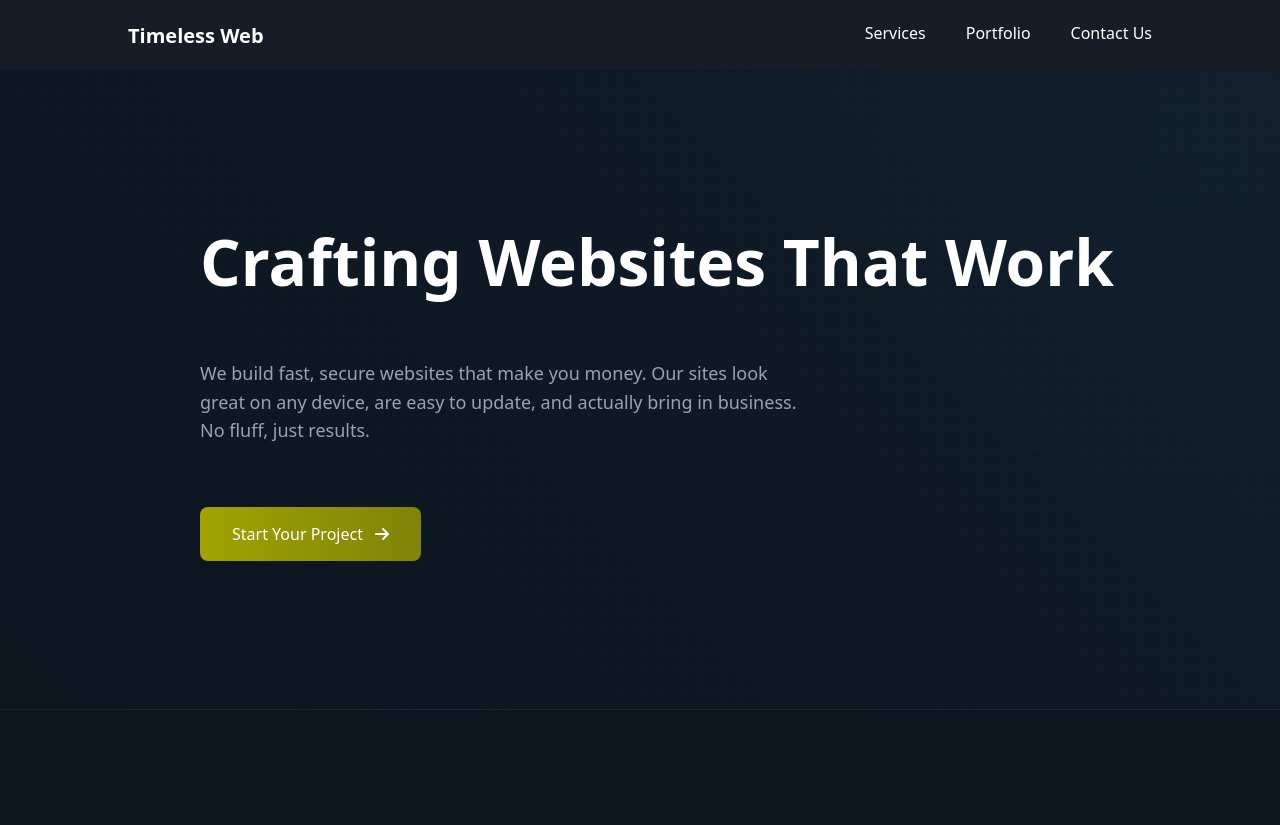
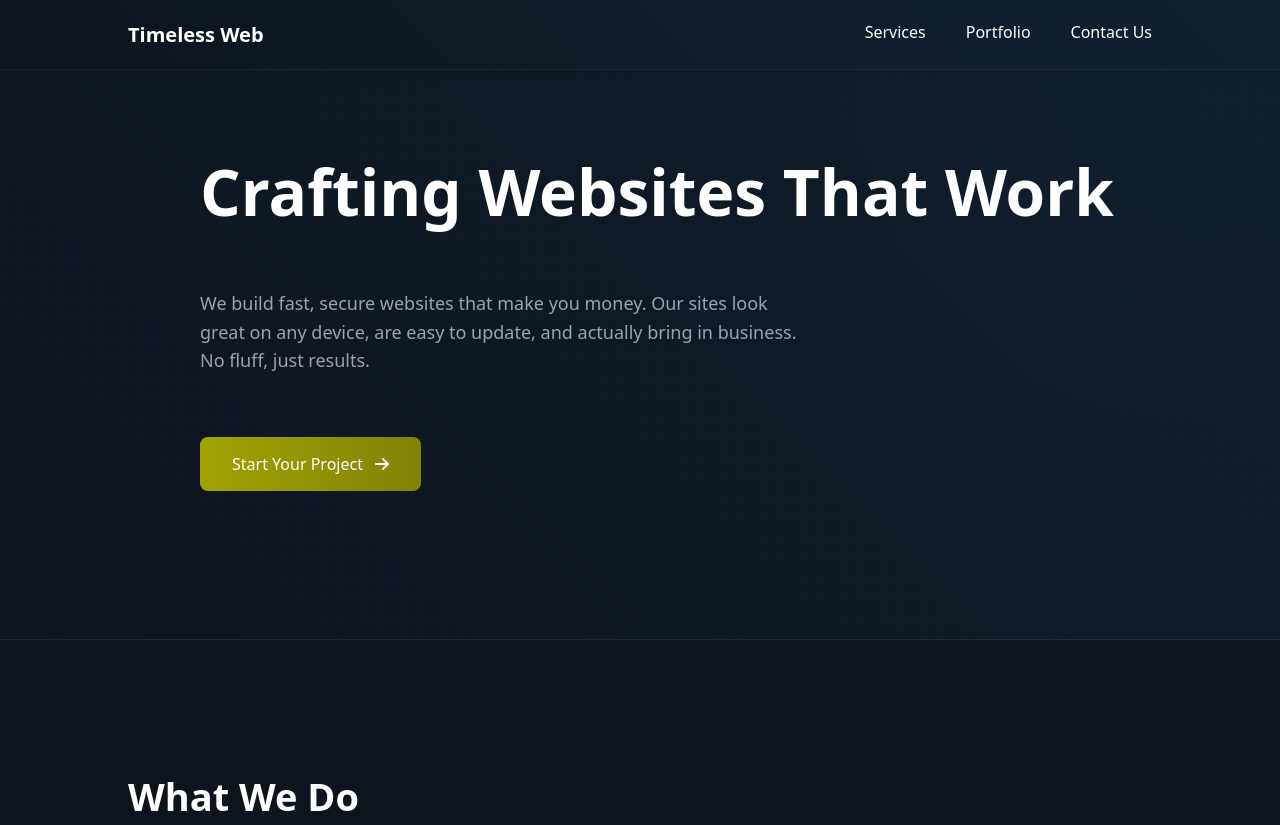
Before and after one commit to AliTheFlop/timelessweb-static, a plain HTML site: page index.html in a window 1280 px wide. Shown: the top 825 px of the page. Drawn offline with Linux system fonts and the light colour scheme.

Commit message:
Navbar done

```diff
--- a/styles.css
+++ b/styles.css
@@ -111,9 +111,19 @@ Section global styling (Since most section basics are the same)
     display: flex;
     align-items: center;
     justify-content: center;
+    position: fixed;
+    top: 0;
     width: 100%;
     height: 70px;
-    background-color: rgba(255, 255, 255, 0.04);
+    z-index: 1000; /* Ensures it's above everything */
+    background: linear-gradient(
+            45deg,
+            rgba(12, 20, 30, 0.95) 0%,
+            rgba(18, 32, 47, 0.95) 100%
+        ),
+        rgba(255, 255, 255, 0.04); /* White with low opacity underneath */
+    border-bottom: 1px solid rgba(255, 255, 255, 0.05); /* White border */
+    box-shadow: 0 2px 10px rgba(0, 0, 0, 0.1); /* Subtle shadow */
 }
 
 .nav-container {
```
